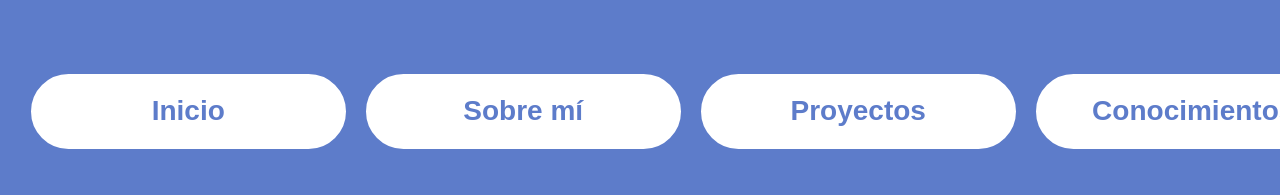
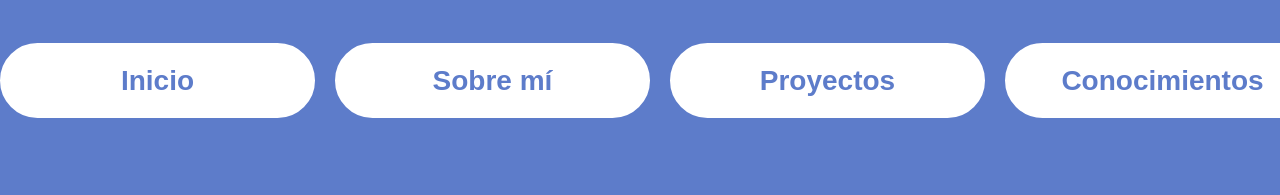
Before and after one commit to kirbymoon99/portafolio, a plain HTML site: page index.html in a window 1280 px wide. Shown: the part 757-952 px from the top of the page. Drawn offline with Linux system fonts and the light colour scheme.

Commit message:
navbar-test4

```diff
--- a/style.css
+++ b/style.css
@@ -98,10 +98,10 @@ h2{
 /*///////////////////////////////////////////////////////////////////////////////////////////////////////*/
 .navbar-grid {
   display: flex;
-  grid-auto-flow: row;
+  grid-template-columns: repeat(5, 1fr);
+  width: 100%;
   gap: 20px;
   position: sticky;
-  padding: 2.4%;
   top: 0px;
   z-index: 1000;
 }
```
